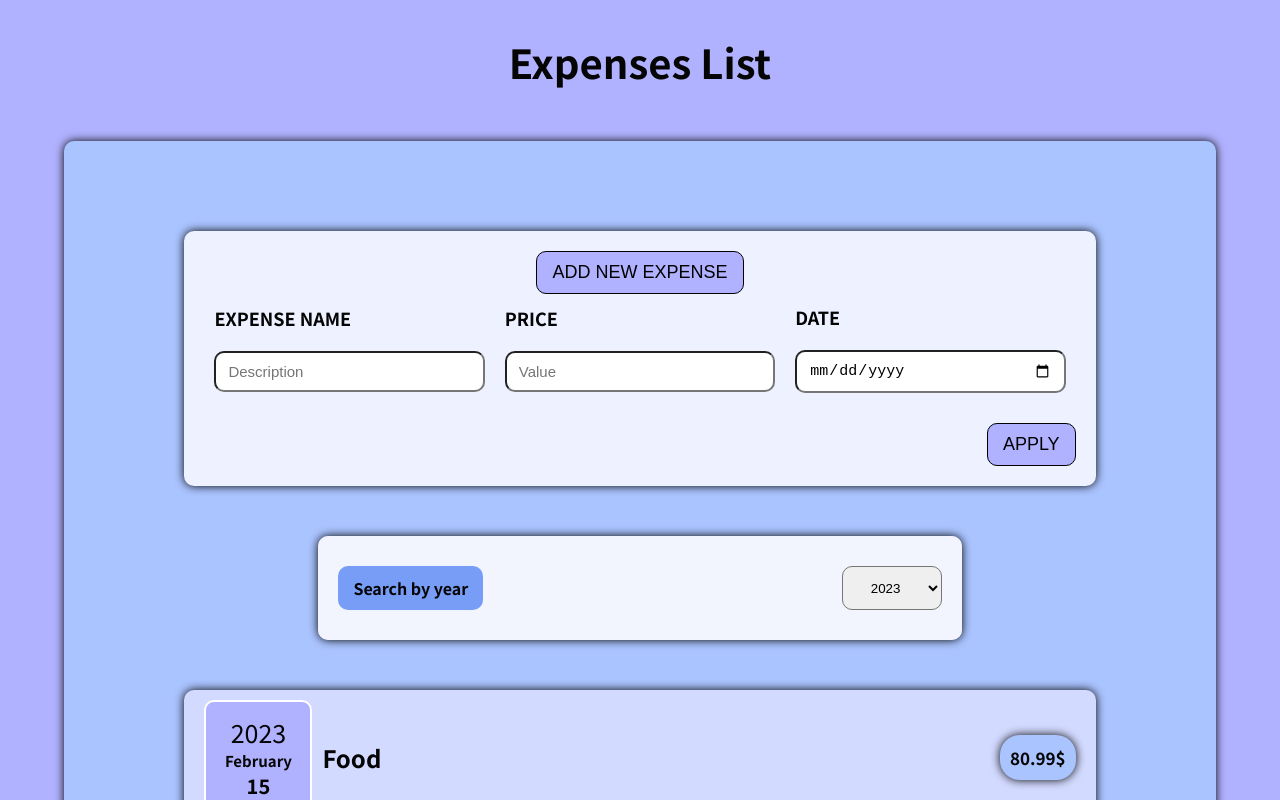
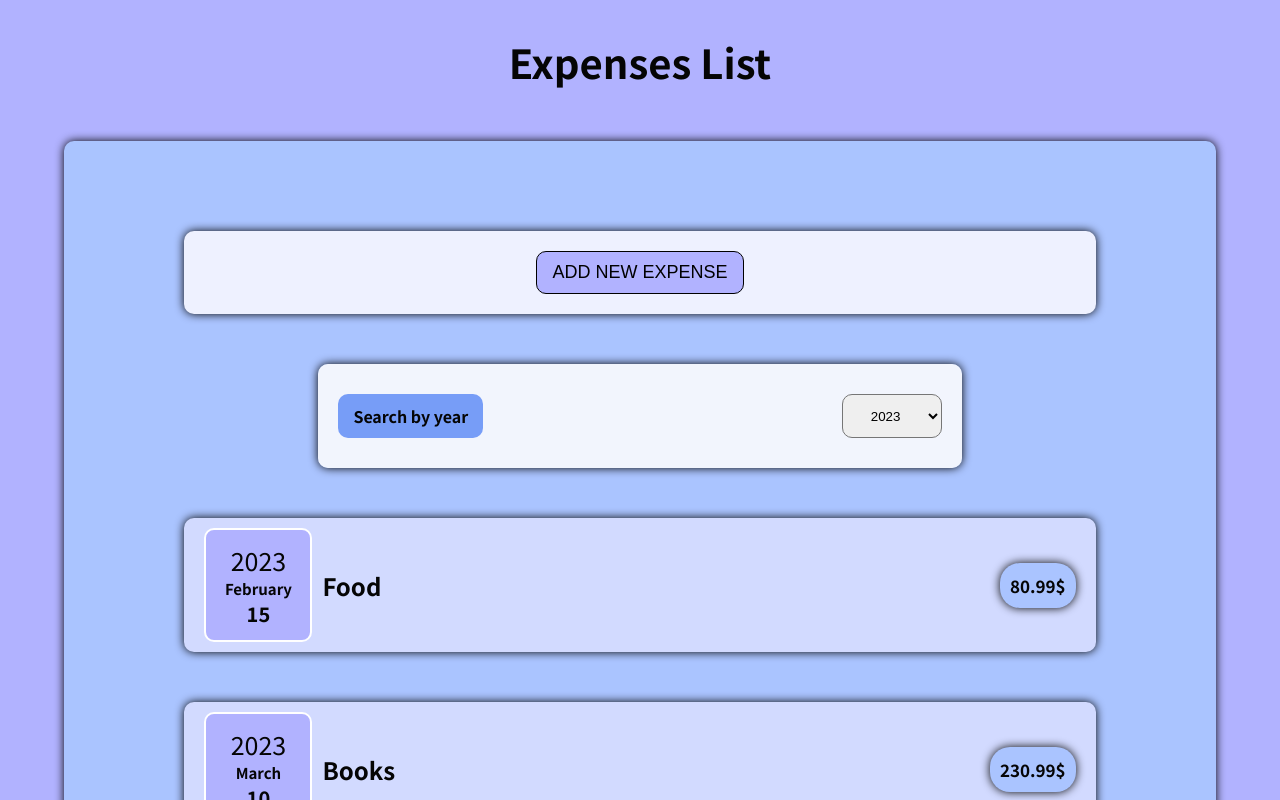
Before and after one commit to Reivah/React-Expenses, a React (Create React App) app: page / in a window 1280 px wide. Shown: the top 800 px of the page. Built offline with nearby package versions, Linux system fonts and the light colour scheme.

Commit message:
setting show box function

```diff
--- a/src/components/FormExpenses/FormBox.js
+++ b/src/components/FormExpenses/FormBox.js
@@ -25,8 +25,8 @@ const FormBox = (props) => {
 
     return (
         <div className='form-box__main'>
-            <button className='form-box__btn'>Add New Expense</button>
-            <FormExpenses onEnteredDataExpenses={enteredDataExpenses}/>
+            {!isShowing && <button onClick={showExpenseBox} className='form-box__btn'>Add New Expense</button>}
+            {isShowing && <FormExpenses onEnteredDataExpenses={enteredDataExpenses}/>}
         </div>
     )
 }
```
